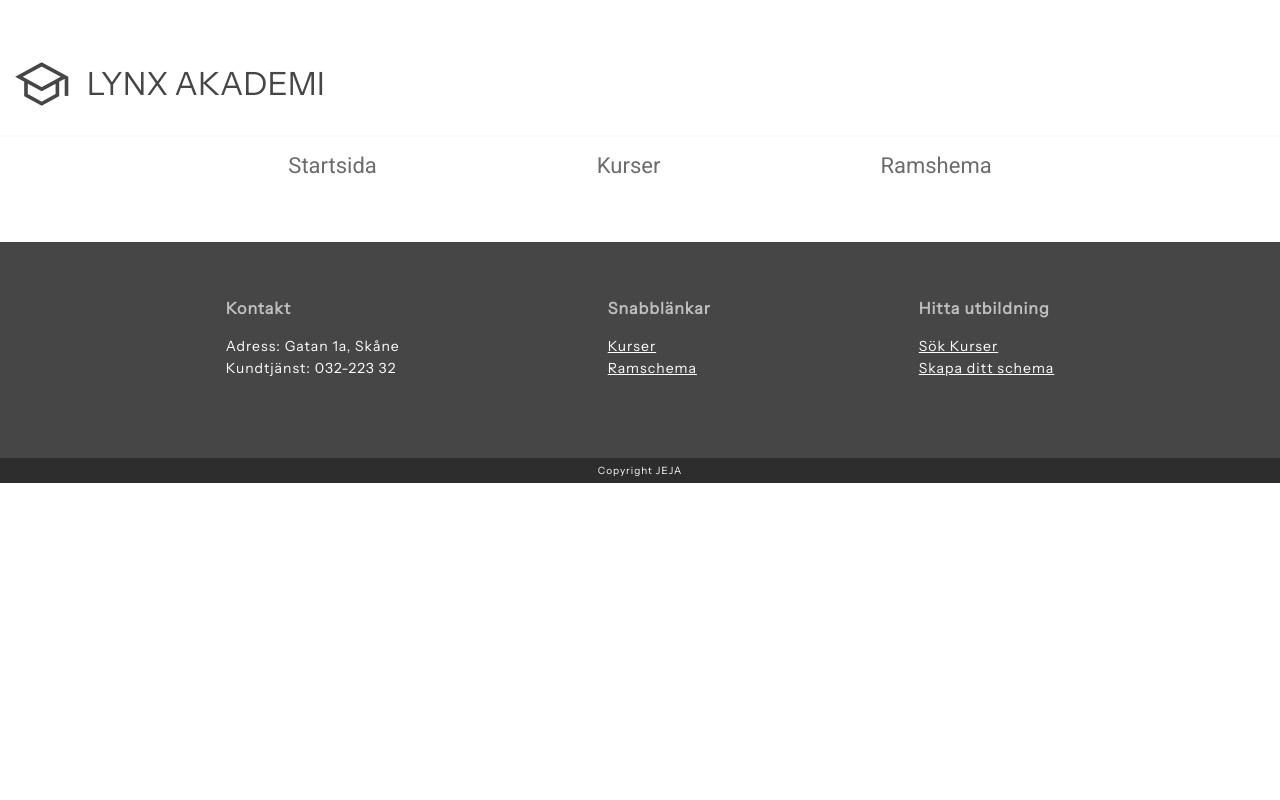
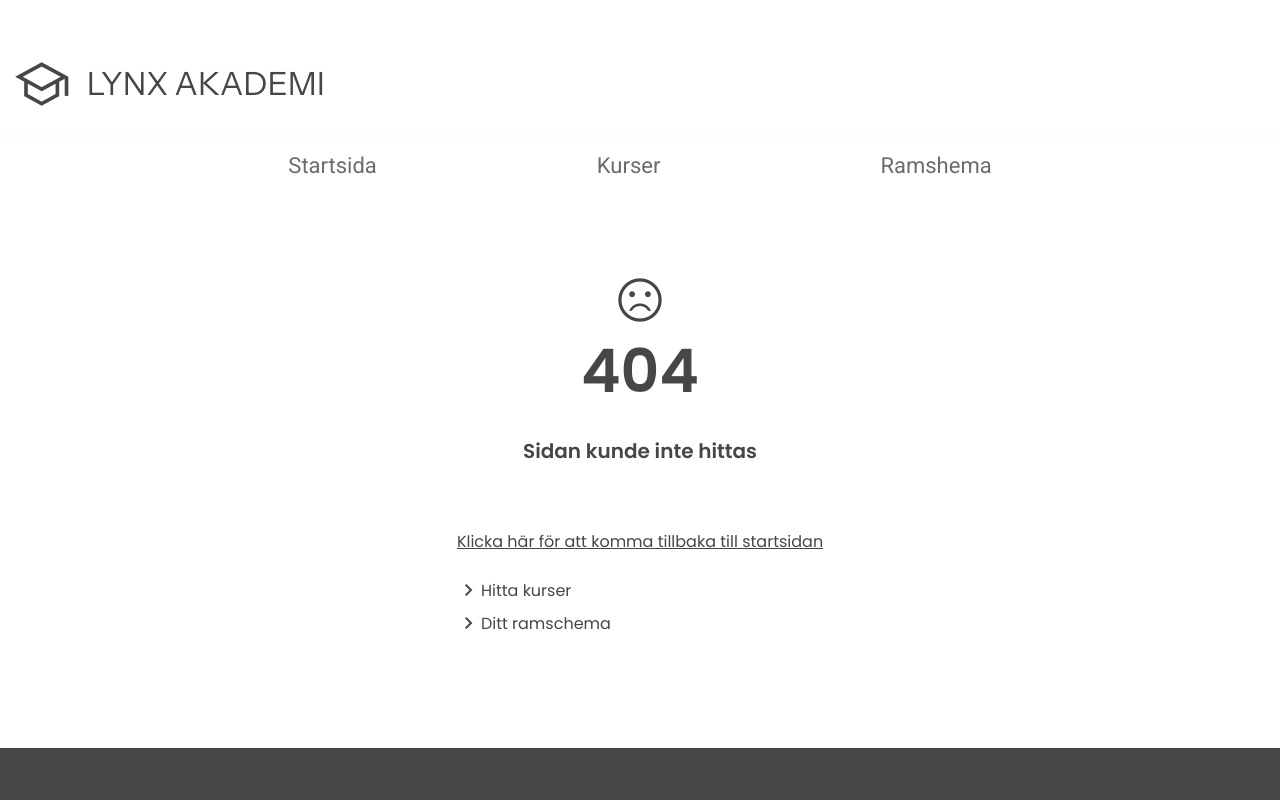
Before and after one commit to jenniferchristine/dt208g-projekt, an Angular app: page /404 in a window 1280 px wide. Shown: the top 800 px of the page. Built offline with nearby package versions, Linux system fonts and the light colour scheme.

Commit message:
designed not-found page

```diff
--- a/src/app/not-found/not-found.component.html
+++ b/src/app/not-found/not-found.component.html
@@ -1,3 +1,31 @@
-<div>
+<div class="wrapper">
+
+    <div class="headline">
+        <span class="material-symbols-outlined">
+            sentiment_dissatisfied
+        </span>
+        <h1>404</h1>
+        <h2>Sidan kunde inte hittas</h2>
+    </div>
+
+        <div class="get-to">
+            <div class="click" (click)="navigateTo('home')">
+                <p>Klicka här för att komma tillbaka till startsidan</p>
+            </div>
+
+            <div class="pointer" (click)="navigateTo('find-courses')">
+                <span class="material-symbols-outlined">
+                    chevron_right
+                </span>
+                <p>Hitta kurser</p>
+            </div>
+
+            <div class="pointer" (click)="navigateTo('schedule')">
+                <span class="material-symbols-outlined">
+                    chevron_right
+                </span>
+                <p>Ditt ramschema</p>
+            </div>
+        </div>
 
 </div>
--- a/src/app/not-found/not-found.component.scss
+++ b/src/app/not-found/not-found.component.scss
@@ -1,3 +1,70 @@
 @use '../../styles.scss' as *;
 
-div { }
+.wrapper {
+    @include align(flex, center, center);
+    flex-direction: column;
+    margin: 3em 0;
+    width: 100%;
+
+    .headline {
+        @include align(flex, center, center);
+        border-radius: 0.2em;
+        flex-direction: column;
+        line-height: 10px;
+        margin-bottom: 3em;
+        padding: 2em 8em;
+
+        .material-symbols-outlined {
+            font-size: 52px;
+        }
+
+        h1 { font-size: 60px; }
+        h2 { font-size: 20px; margin-top: 1.5em; }
+    }
+
+    .get-to {
+        margin: -1em 0 0 0;
+
+        .click > p{
+            text-decoration: underline;
+            padding-bottom: 1em;
+            cursor: pointer;
+        }
+
+        .click:hover { color: $deviating-color; }
+
+        div {
+            @include align(flex, flex-start, center);
+            margin: -1.5em 0 0 0;
+        }
+
+        .pointer {
+            cursor: pointer;
+
+            &:hover { color: $deviating-color; }
+            p:hover { text-decoration: underline; }
+        }
+    }
+}
+
+@media (max-width: 500px) {
+    .wrapper { margin: 1em 0!important; }
+    .headline {
+        margin-bottom: 2em!important;
+        padding: 1em 4em!important;
+        line-height: 15px!important;
+
+        .material-symbols-outlined {
+            font-size: 28px!important;
+        }
+
+        h1 { font-size: 42px!important; }
+        h2 { font-size: 16px!important; }
+    }
+
+    .click > p{
+        font-size: 14px!important;
+    }
+
+    .pointer { font-size: 12px!important;}
+}
--- a/src/app/not-found/not-found.component.ts
+++ b/src/app/not-found/not-found.component.ts
@@ -1,4 +1,5 @@
 import { Component } from '@angular/core';
+import { Router } from '@angular/router';
 
 @Component({
   selector: 'app-not-found',
@@ -9,4 +10,9 @@ import { Component } from '@angular/core';
 })
 export class NotFoundComponent {
 
+  constructor(private router: Router) { }
+
+  navigateTo(page: string) {
+    this.router.navigate([`/${page}`]); // navigerar till parameter
+  }
 }
```
